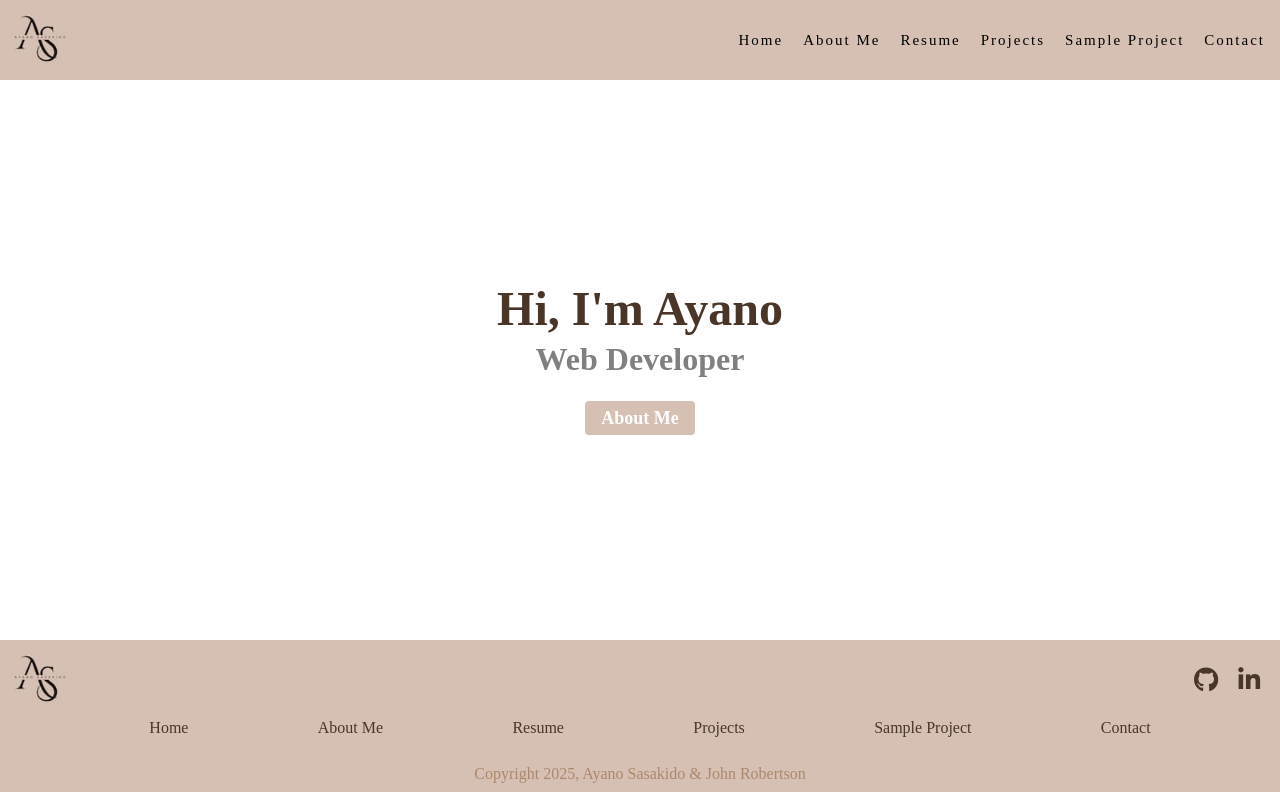
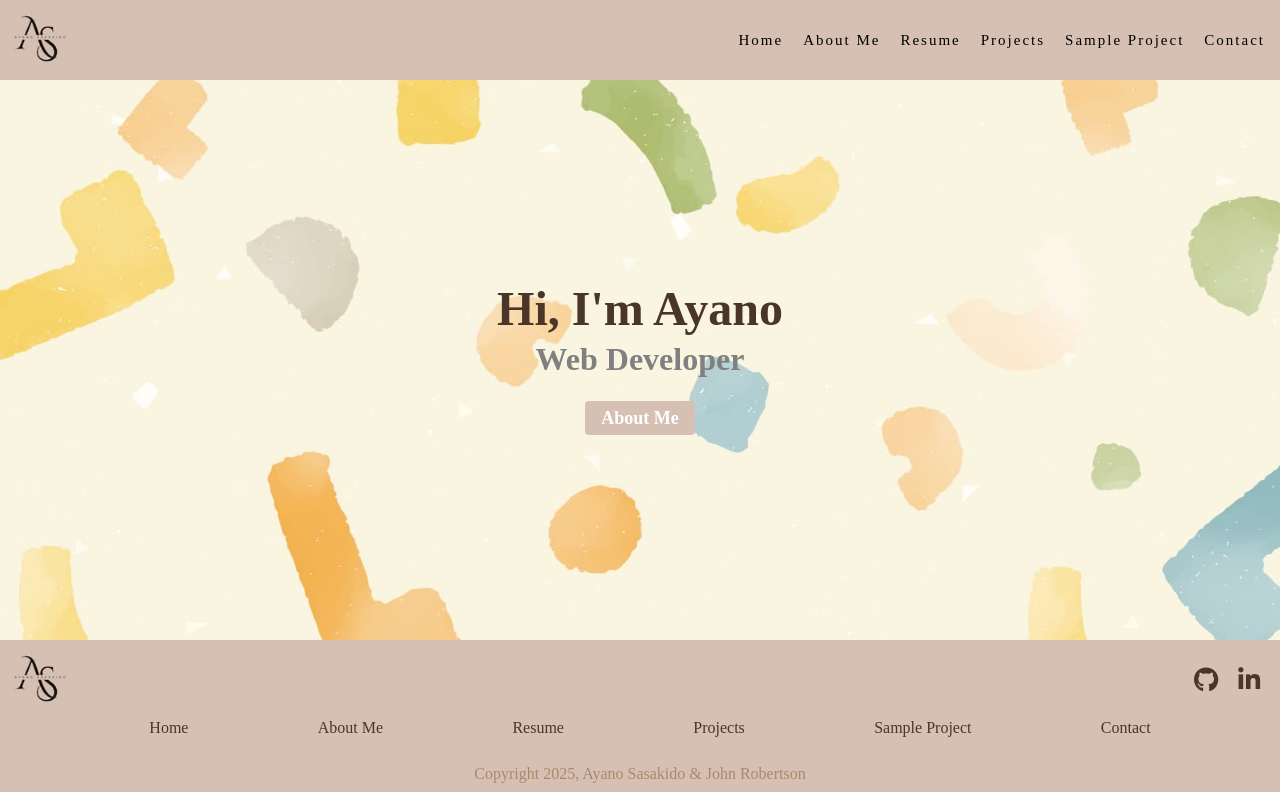
Before and after one commit to Ayano20136819/WenTech-Portfolio, a website: page index.html in a window 1280 px wide. Drawn offline with nearby package versions, Linux system fonts and the light colour scheme; the site is published under a folder, as on GitHub Pages, so addresses that start at the root find nothing.

Commit message:
fix(home_page) img CSS

```diff
--- a/assets/css/home.css
+++ b/assets/css/home.css
@@ -1,5 +1,5 @@
 #home-visual {
-  background-image: url("/assets/img/background.jpg");
+  background-image: url("../img/background.jpg");
   background-size: cover;
   min-height: 60vh;
   display: flex;
```
